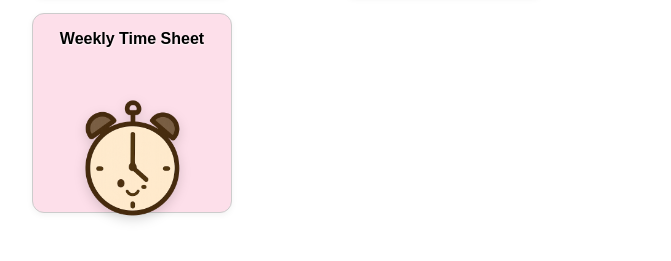
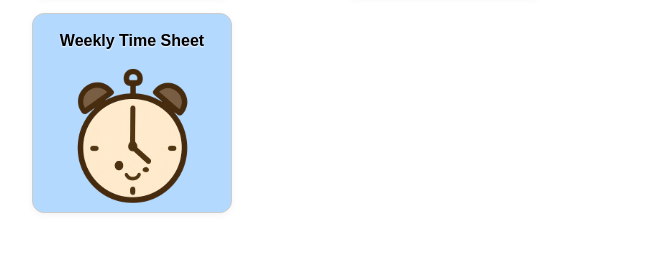
Before and after one commit to kng-04/attention-app, an Electron app: page docs/menu.html in a window 800 px wide. Shown: the part 565-826 px from the top of the page, without its empty margins (64-735 px from the left). Drawn offline with Linux system fonts and the light colour scheme.

Commit message:
fixed the timesheet button

```diff
--- a/docs/index.css
+++ b/docs/index.css
@@ -62,17 +62,14 @@ body {
 .hug-btn  { background-image: url('./assets/hug.png'); }
 .food-btn { background-image: url('./assets/food.png'); }
 .time-btn {
-  background-image: none;
-  background-color: #fddfea;
-  justify-content: flex-start;
-  gap: 1rem;
+  background-color: #b3d9ff !important;
+  padding-top: 0.75rem;
 }
 
 .time-btn .time-icon {
-  width: 120px;
+  width: 140px;
   height: auto;
-  margin-top: 1.75rem;
-  filter: drop-shadow(0 4px 6px rgba(0, 0, 0, 0.15));
+  margin-top: 0.6rem;
 }
 
 .emoji-btn span {
```
